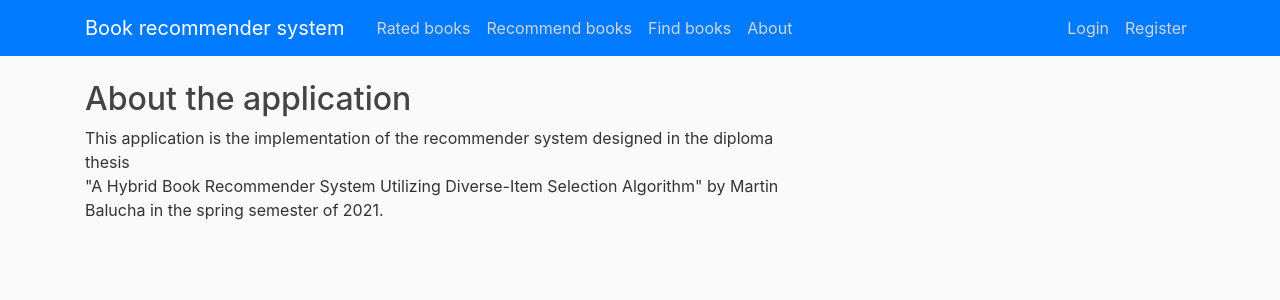
After one commit to martinbalucha/diploma_thesis, a Flask app: page /about in a window 1280 px wide. The commit adds this page. Shown: the top 300 px of the page. Run offline with Flask 2, Linux system fonts and the light colour scheme; some libraries are stand-ins or nearby versions.

Commit message:
Add about.html page

```diff
--- a/main.py
+++ b/main.py
@@ -1,5 +1,16 @@
+#!/usr/bin/env python
+
 from web_app import app
 from evaluate.accuracy_metric import evaluate, grid_search
+
+__author__ = "Martin Balucha"
+__copyright__ = "Copyright (c) 2021, Martin Balucha"
+__credits__ = ["Martin Balucha"]
+__license__ = "GPL"
+__version__ = "1.0.1"
+__maintainer__ = "Rob Knight"
+__email__ = "rob@spot.colorado.edu"
+__status__ = "Production"
 
 if __name__ == "__main__":
     # nltk.download("stopwords")
--- a/service/preprocessor.py
+++ b/service/preprocessor.py
@@ -81,7 +81,9 @@ class Preprocessor(IPreprocessor):
 
         additional_words = ["page", "index", "bibliography", "br", "/br", "copyright", "\'s", "...", "\\\\", "......",
                             "preface", "postscript", "endnotes", "credits", "front cover", "epigraph",
-                            "edition", "appendix", "annotation", "abbreviations", "conclusion"]
+                            "edition", "appendix", "annotation", "abbreviations", "conclusion", "chapter",
+                            "introduction", "prologue", "epilogue", "dedication", "afterword",
+                            "chronology"]
 
         for stop_word in additional_words:
             self._stop_words.add(stop_word)
--- a/web_app/main/routes.py
+++ b/web_app/main/routes.py
@@ -6,3 +6,8 @@ main = Blueprint("main", __name__)
 @main.route("/")
 def index():
     return render_template("index.html")
+
+
+@main.route("/about")
+def about():
+    return render_template("about.html")
--- /dev/null
+++ b/web_app/templates/about.html
@@ -0,0 +1,8 @@
+{% extends "base.html" %}
+{% block title %} About{% endblock %}
+{% block content %}
+    <h2>About the application</h2>
+    <p>This application is the implementation of the recommender system designed in the diploma
+    thesis</br> "A Hybrid Book Recommender System Utilizing Diverse-Item Selection Algorithm"
+    by Martin Balucha in the spring semester of 2021.</p>
+{% endblock %}
--- a/web_app/templates/base.html
+++ b/web_app/templates/base.html
@@ -23,8 +23,9 @@
             <div class="collapse navbar-collapse" id="navbarToggle">
               <div class="navbar-nav mr-auto">
                 <a class="nav-item nav-link" href="{{ url_for('books.rated_books') }}">Rated books</a>
-                <a class="nav-item nav-link" href="/recommend">Recommend books</a>
-                <a class="nav-item nav-link" href="/find">Find books</a>
+                <a class="nav-item nav-link" href="{{ url_for('books.recommend') }}">Recommend books</a>
+                <a class="nav-item nav-link" href="{{ url_for('books.find_books') }}">Find books</a>
+                  <a class="nav-item nav-link" href="{{ url_for('main.about') }}">About</a>
               </div>
               <div class="navbar-nav">
                 {% if current_user.is_authenticated %}
```
